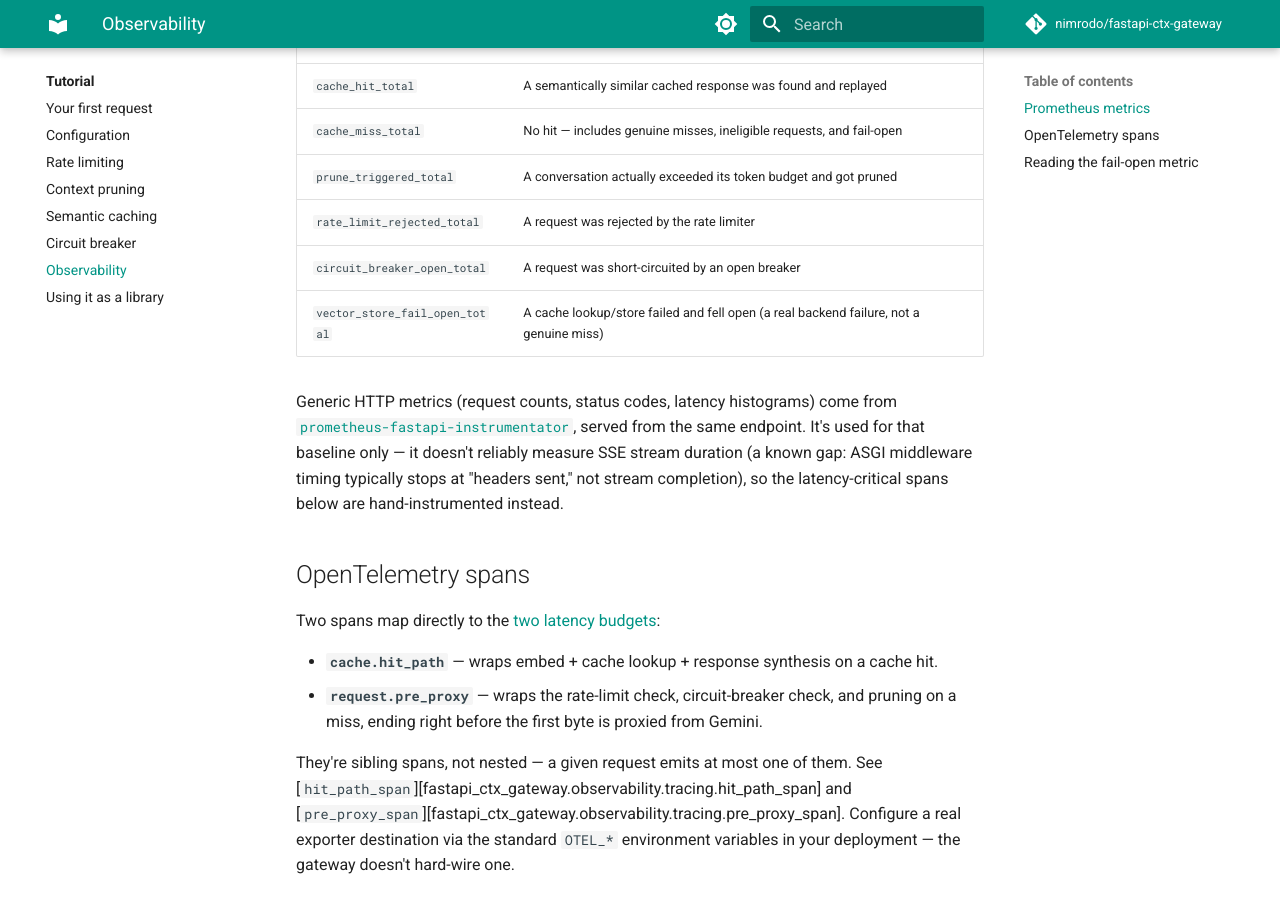
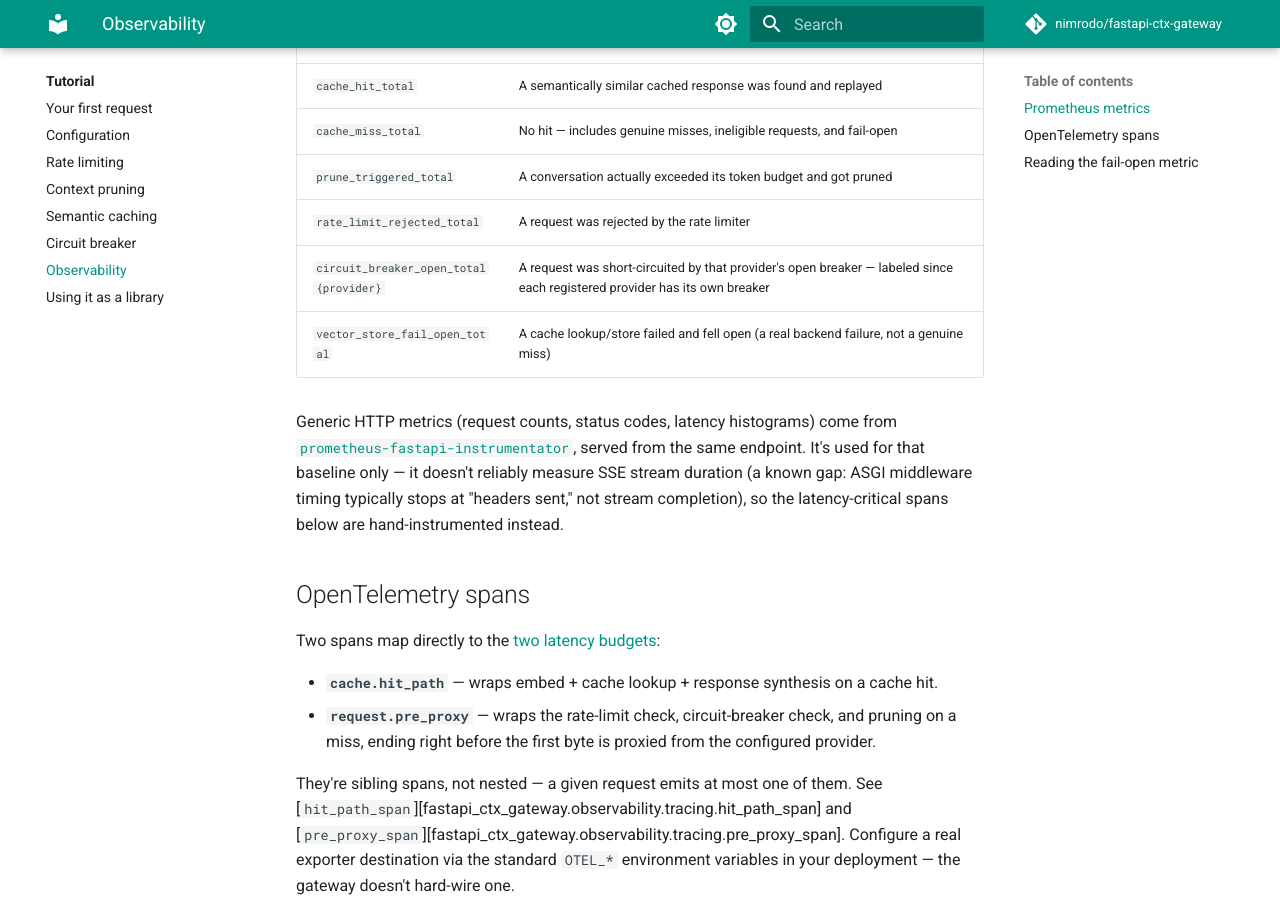
Before and after one commit to nimrodo/fastapi-ctx-gateway, an MkDocs documentation site: the page built from docs/tutorial/observability.md, in a window 1280 px wide and 900 px high, scrolled down 450 px. Built offline with MkDocs 1.6.1 and Material for MkDocs 9.7.7, drawn with Linux system fonts in a browser that asks for light colours; comment, search, counter and statistics services are not loaded.

Commit message:
Label circuit_breaker_open by provider; document OpenAI in the library-mount example
circuit_breaker_open_total was still one unlabeled counter even after the
breaker itself became per-provider — an operator watching /metrics couldn't
tell which provider tripped. Now labeled by provider, incremented via the
already-resolved Provider dependency's own .name.

examples/library_mount/README.md now shows the OpenAI route alongside
Gemini's. app.py itself needed no changes — create_app(Settings()) already
registers whichever providers have credentials configured, which is the
point of the Phase 1/2 design.

Also fixed two more stale Gemini-specific references in
docs/tutorial/observability.md caught while in there.

Co-Authored-By: Claude Sonnet 5 <noreply@anthropic.com>

```diff
--- a/docs/tutorial/observability.md
+++ b/docs/tutorial/observability.md
@@ -16,7 +16,7 @@ Domain-specific counters (hand-instrumented — see below for why):
 | `cache_miss_total` | No hit — includes genuine misses, ineligible requests, and fail-open |
 | `prune_triggered_total` | A conversation actually exceeded its token budget and got pruned |
 | `rate_limit_rejected_total` | A request was rejected by the rate limiter |
-| `circuit_breaker_open_total` | A request was short-circuited by an open breaker |
+| `circuit_breaker_open_total{provider}` | A request was short-circuited by that provider's open breaker — labeled since each registered provider has its own breaker |
 | `vector_store_fail_open_total` | A cache lookup/store failed and fell open (a real backend failure, not a genuine miss) |
 
 Generic HTTP metrics (request counts, status codes, latency histograms) come from [`prometheus-fastapi-instrumentator`](https://github.com/trallnag/prometheus-fastapi-instrumentator), served from the same endpoint. It's used for that baseline only — it doesn't reliably measure SSE stream duration (a known gap: ASGI middleware timing typically stops at "headers sent," not stream completion), so the latency-critical spans below are hand-instrumented instead.
@@ -26,7 +26,7 @@ Generic HTTP metrics (request counts, status codes, latency histograms) come fro
 Two spans map directly to the [two latency budgets](../index.md#two-latency-budgets):
 
 - **`cache.hit_path`** — wraps embed + cache lookup + response synthesis on a cache hit.
-- **`request.pre_proxy`** — wraps the rate-limit check, circuit-breaker check, and pruning on a miss, ending right before the first byte is proxied from Gemini.
+- **`request.pre_proxy`** — wraps the rate-limit check, circuit-breaker check, and pruning on a miss, ending right before the first byte is proxied from the configured provider.
 
 They're sibling spans, not nested — a given request emits at most one of them. See [`hit_path_span`][fastapi_ctx_gateway.observability.tracing.hit_path_span] and [`pre_proxy_span`][fastapi_ctx_gateway.observability.tracing.pre_proxy_span]. Configure a real exporter destination via the standard `OTEL_*` environment variables in your deployment — the gateway doesn't hard-wire one.
 
```
Also changed, not shown: examples/library_mount/README.md (+16 -0 lines), 4 other files.
